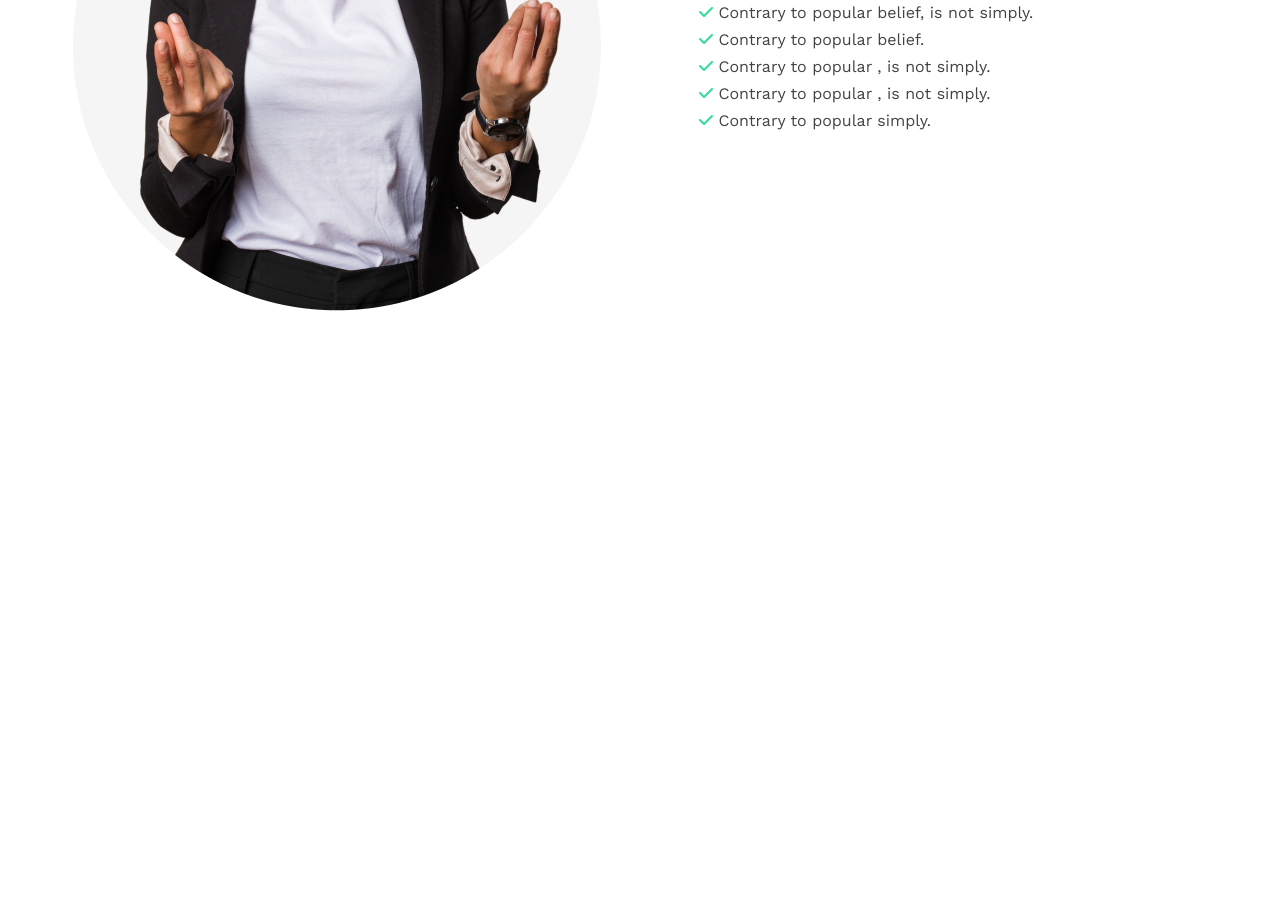
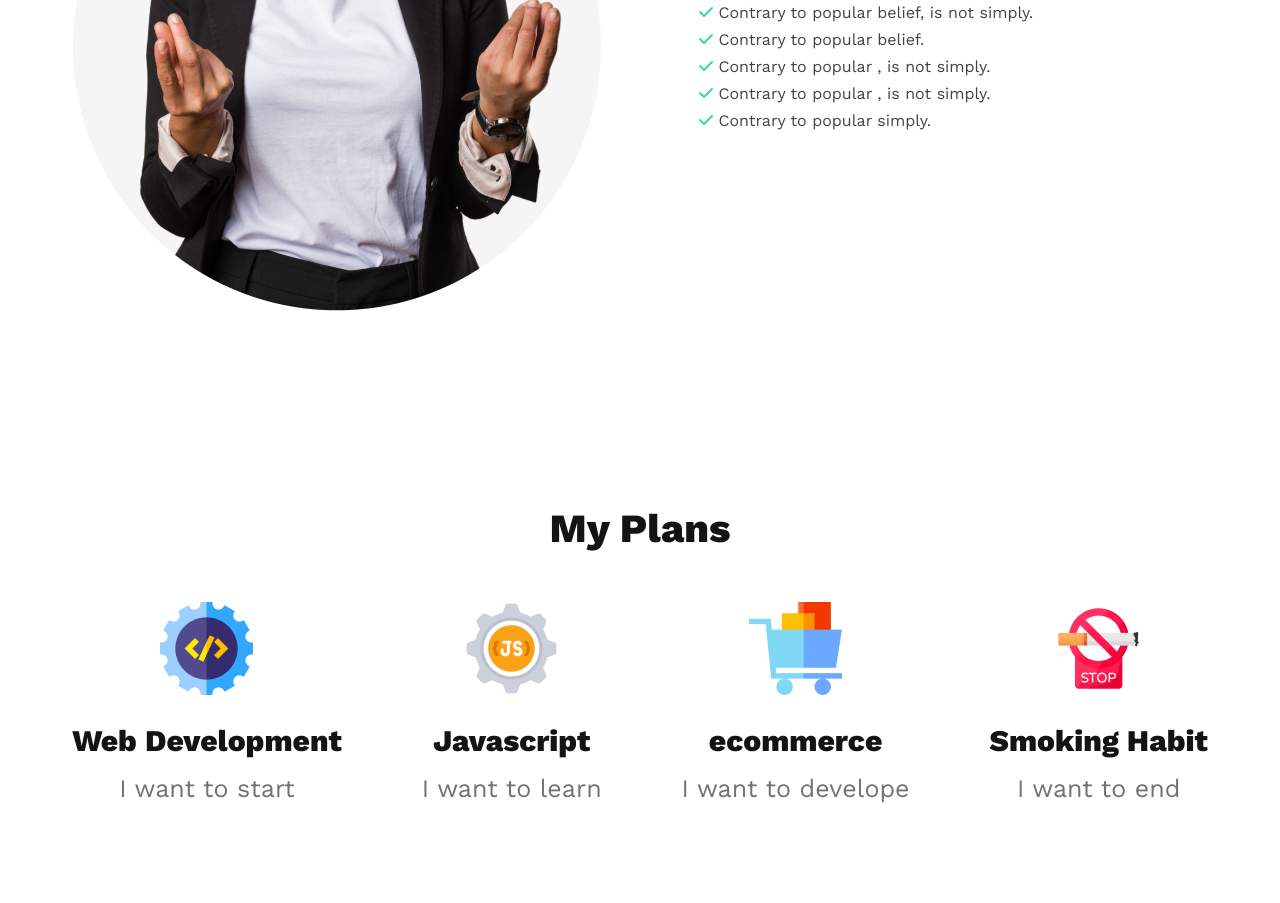
Before and after one commit to Rakibul-Islam01/assignment-one, a plain HTML site: page index.html in a window 1280 px wide. Shown: the part 1303-2206 px from the top of the page. Before the commit the page ends 1708 px from the top, so only its background shows below. Drawn offline with nearby package versions, Linux system fonts and the light colour scheme.

Commit message:
plan section done

```diff
--- a/index.html
+++ b/index.html
@@ -44,6 +44,35 @@
         </section>
         <!-- Failure section ends here -->
 
+        <!-- Plan section starts here -->
+        <section class="my-plan">
+            <h3 class="plan-heading">My Plans</h3>
+            <div class="plans">
+                <div class="plan-one">
+                    <img src="images/icons/web.png" alt="web">
+                    <h4>Web Development</h4>
+                    <p>I want to start</p>
+                </div>
+                <div class="plan-two">
+                    <img src="images/icons/js.png" alt="js">
+                    <h4>Javascript</h4>
+                    <p>I want to learn</p>
+                </div>
+                <div class="plan-three">
+                    <img src="images/icons/ecom.png" alt="ecom">
+                    <h4>ecommerce</h4>
+                    <p>I want to develope</p>
+                </div>
+                <div class="plan-four">
+                    <img src="images/icons/smoke.png" alt="smoke">
+                    <h4>Smoking Habit</h4>
+                    <p>I want to end</p>
+                </div>
+            </div>
+        </section>
+        <!-- Plan section ends here -->
+
+
 
     </main>
 
--- a/style.css
+++ b/style.css
@@ -76,3 +76,33 @@ body{
 .failure-list i{
     color: #33DD96;
 }
+
+/* Plan area styles */
+.my-plan{
+    padding: 100px 0;
+}
+.plan-heading{
+    color: #151414;
+    font-weight: 700;
+    font-size: 40px;
+    text-align: center;
+    margin-bottom: 50px;
+}
+.plans{
+    display: flex;
+    justify-content: center;
+    align-items: center;
+    gap: 80px;
+    text-align: center;
+}
+.plans h4{
+    font-weight: 700;
+    font-size: 30px;
+    color: #151414;
+    margin: 24px 0 16px 0
+}
+.plans p{
+    font-weight: 500;
+    font-size: 25px;
+    color: #737272;
+}
```
